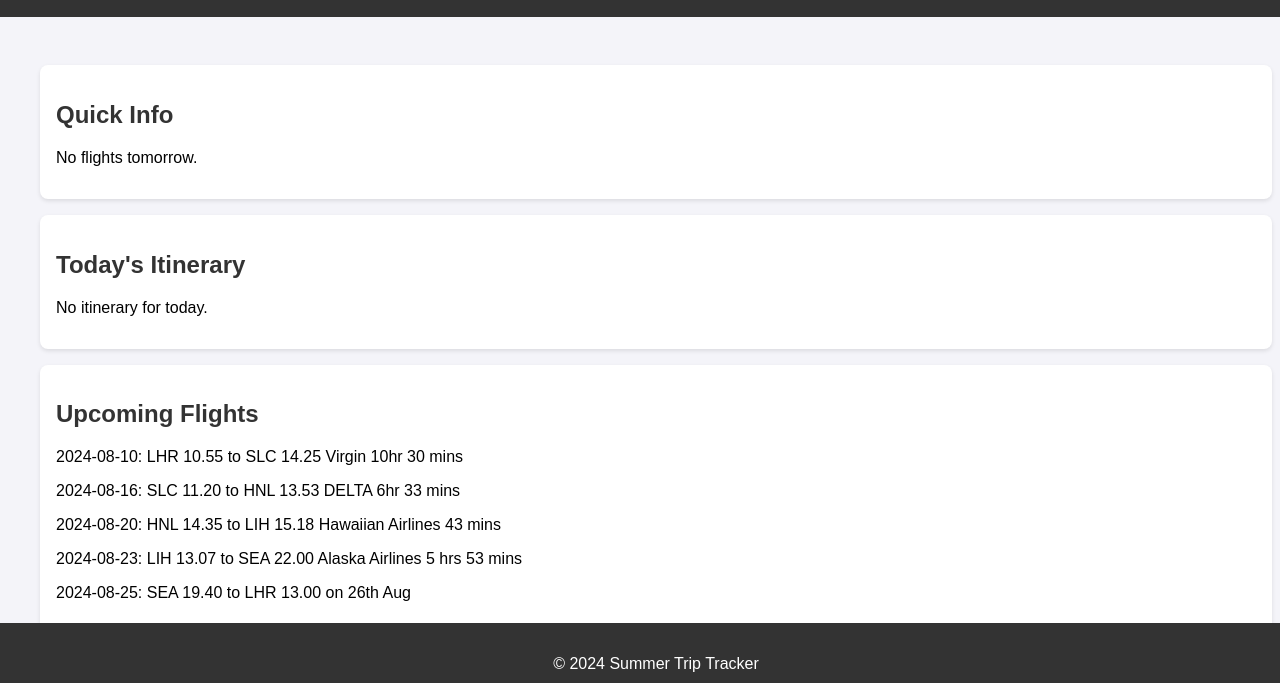
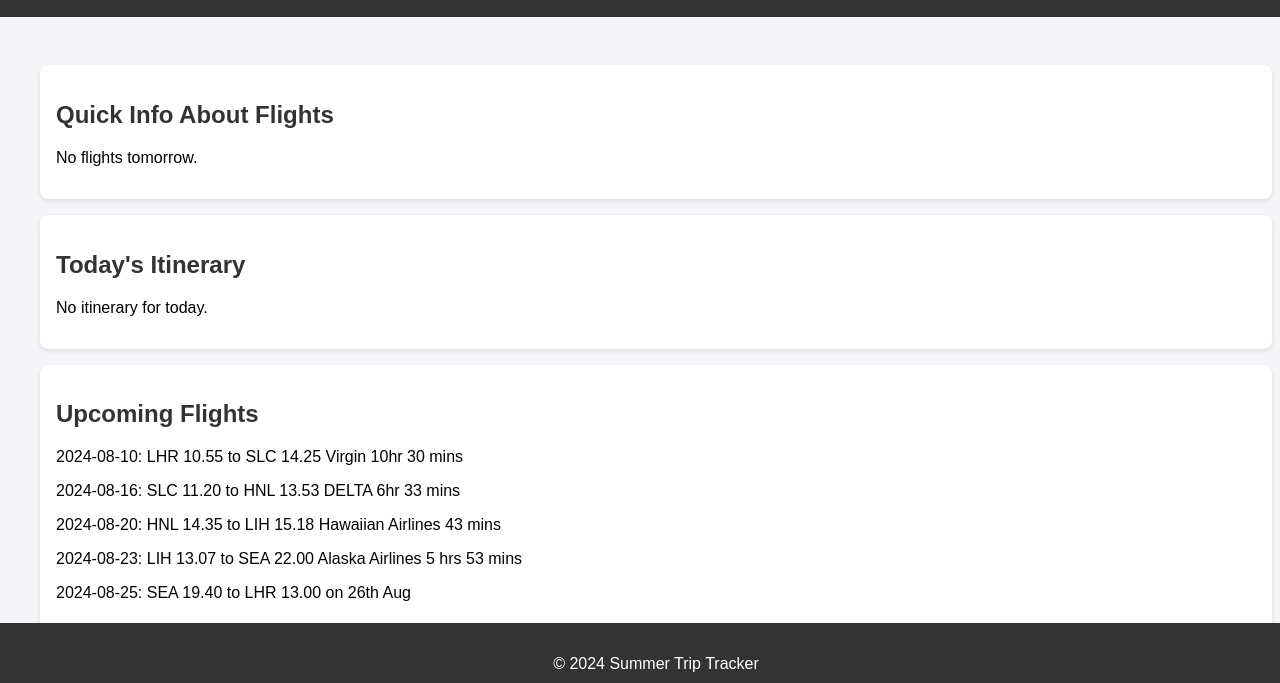
Before and after one commit to harrybo123/The-Summer-Trip, a plain HTML site: page index.html in a window 1280 px wide. Shown: the part 95-778 px from the top of the page. Drawn offline with Linux system fonts and the light colour scheme.

Commit message:
index.html

```diff
--- a/index.html
+++ b/index.html
@@ -13,7 +13,7 @@
     <main>
         <div class="container">
             <section id="quick-info">
-                <h2>Quick Info</h2>
+                <h2>Quick Info About Flights</h2>
                 <div id="quick-info-content"></div>
             </section>
             <section id="itinerary">
```
